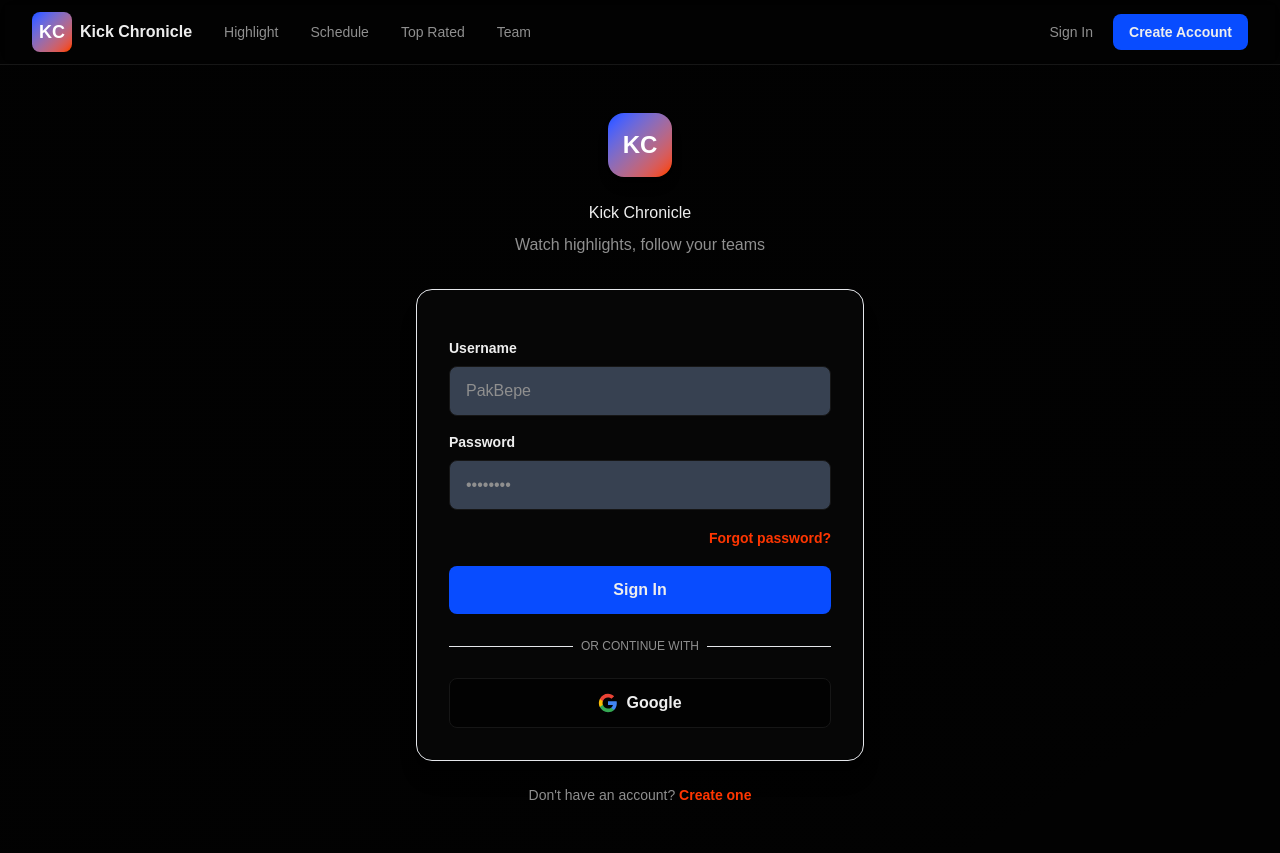
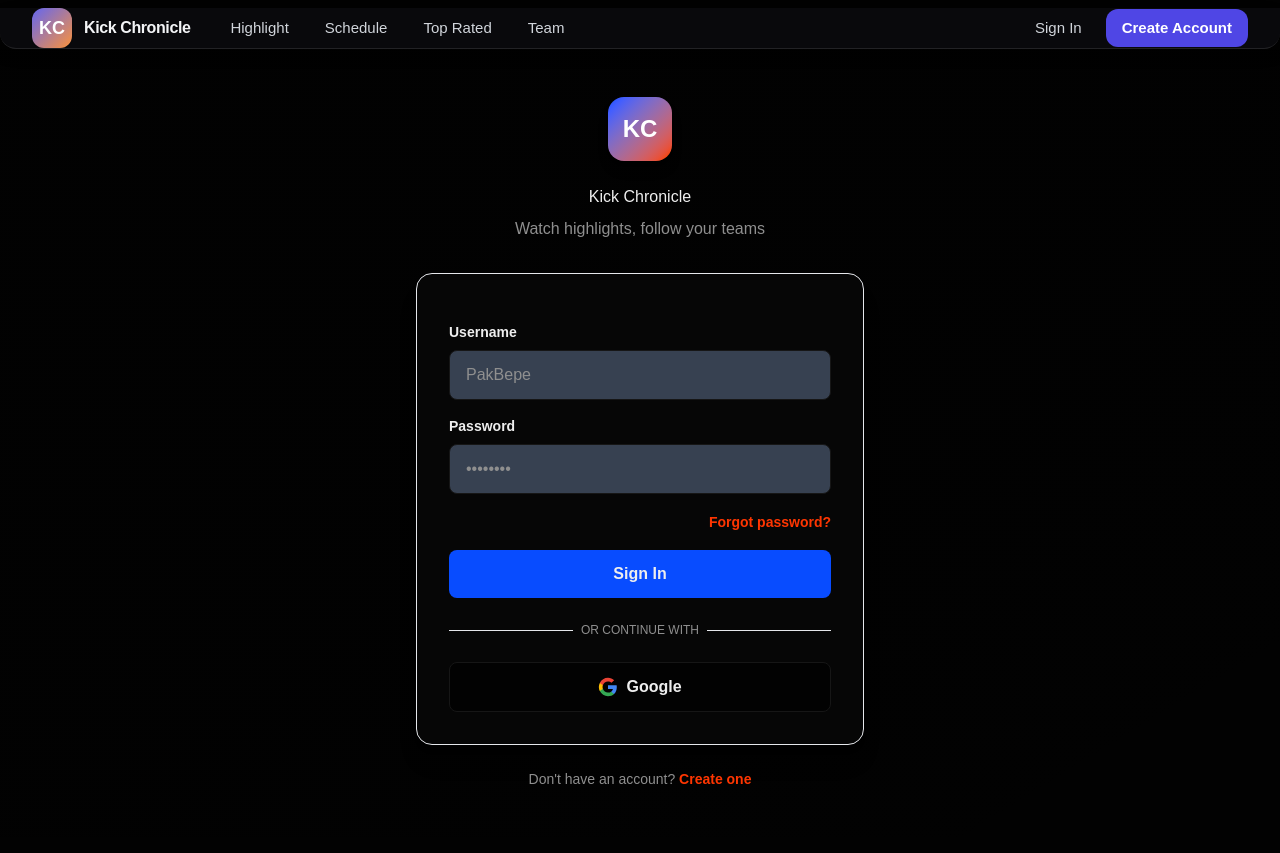
Before and after one commit to pbp-kelompok-c12/KickChronicle, a Django app: page /auth/login/ in a window 1280 px wide. After the commit the page ends 784 px from the top, so only its background shows below. Run offline with Django 5.2, Linux system fonts and the light colour scheme; some libraries are stand-ins or nearby versions.

Commit message:
style: Memperbesar tampilan navbar mengganti bahasa pada fitur forget password

```diff
--- a/auth_profil/templates/login.html
+++ b/auth_profil/templates/login.html
@@ -9,7 +9,7 @@
         <button id="close-modal-btn" class="absolute top-4 right-4 text-gray-400 hover:text-white text-2xl leading-none">&times;</button>
         <div id="modal-content">
             <h2 class="heading-md text-foreground mb-2">Reset Password</h2>
-            <p class="text-muted-foreground mb-6">Masukkan alamat email Anda, dan kami akan mengirimkan instruksi untuk mereset password Anda.</p>
+            <p class="text-muted-foreground mb-6">Enter your email address, and we'll send you instructions to reset your password.</p>
             {% include 'password_reset_form.html' %}
         </div>
     </div>
@@ -109,13 +109,13 @@
             .then(response => {
                 if (response.ok) {
                     modalContent.innerHTML = `
-                        <h2 class="heading-md text-foreground mb-2">Cek Email Anda</h2>
-                        <p class="text-muted-foreground">Prosedur untuk mengubah password sudah dikirimkan ke email Anda. Silakan periksa kotak masuk Anda.</p>
+                        <h2 class="heading-md text-foreground mb-2">Check your Email</h2>
+                        <p class="text-muted-foreground">We've sent you an email with instructions for resetting your password. Please check your inbox or spam.</p>
                     `;
                 } else {
                     modalContent.innerHTML = `
-                        <h2 class="heading-md text-red-500 mb-2">Terjadi Kesalahan</h2>
-                        <p class="text-muted-foreground">Tidak dapat mengirim email reset. Pastikan email yang Anda masukkan sudah benar dan terdaftar.</p>
+                        <h2 class="heading-md text-red-500 mb-2">Error</h2>
+                        <p class="text-muted-foreground">Unable to send reset email. Please ensure the email address you entered is correct and registered.</p>
                         <button onclick="location.reload()" class="mt-4 w-full py-2 font-semibold bg-primary text-primary-foreground rounded-lg">Coba Lagi</button>
                     `;
                 }
--- a/auth_profil/templates/password_reset_complete.html
+++ b/auth_profil/templates/password_reset_complete.html
@@ -1,11 +1,11 @@
-{% extends 'base.html' %}
+{% extends 'base_auth.html' %}
 {% block title %}Password Changed{% endblock %}
 
 {% block content %}
 <div class="min-h-[calc(100vh-4rem)] flex items-center justify-center px-4 py-12">
     <div class="w-full max-w-md text-center">
-        <h1 class="heading-lg text-foreground mb-4">Password Berhasil Diubah!</h1>
-        <p class="text-muted-foreground mb-6">Password Anda telah berhasil direset. Sekarang Anda bisa login dengan password baru Anda.</p>
+        <h1 class="heading-lg text-foreground mb-4">Password Changed Successfully!</h1>
+        <p class="text-muted-foreground mb-6">Your password has been successfully reset. You can now log in with your new password.</p>
         <a href="{% url 'auth_profil:login' %}" class="inline-block px-6 py-3 font-semibold bg-primary text-primary-foreground hover:bg-primary/90 rounded-lg">Kembali ke Login</a>
     </div>
 </div>
--- a/auth_profil/templates/password_reset_confirm.html
+++ b/auth_profil/templates/password_reset_confirm.html
@@ -10,7 +10,7 @@
         </div>
         <div class="bg-card p-8 border border-border/50 shadow-xl rounded-2xl">
             {% if validlink %}
-                <p class="text-muted-foreground mb-6 text-center">Silakan masukkan password baru Anda dua kali untuk verifikasi.</p>
+                <p class="text-muted-foreground mb-6 text-center">Please enter your new password twice for verification.</p>
                 <form method="POST" class="space-y-4">
                     {% csrf_token %}
                     {% for field in form %}
@@ -40,7 +40,7 @@
                     <button type="submit" class="w-full py-3 font-semibold bg-primary text-primary-foreground hover:bg-primary/90 rounded-lg !mt-6">Change my password</button>
                 </form>
             {% else %}
-                <p class="text-center text-red-400">Link untuk reset password ini tidak valid, mungkin karena sudah pernah digunakan. Silakan minta reset password yang baru.</p>
+                <p class="text-center text-red-400">This password reset link is invalid, possibly because it has already been used. Please request a new password reset.</p>
             {% endif %}
         </div>
     </div>
--- a/auth_profil/templates/password_reset_done.html
+++ b/auth_profil/templates/password_reset_done.html
@@ -4,9 +4,9 @@
 {% block content %}
 <div class="min-h-[calc(100vh-4rem)] flex items-center justify-center px-4 py-12">
     <div class="w-full max-w-md text-center">
-        <h1 class="heading-lg text-foreground mb-4">Instruksi Telah Dikirim</h1>
+        <h1 class="heading-lg text-foreground mb-4">Instructions Have Been Sent</h1>
         <p class="text-muted-foreground">
-            Kami telah mengirimkan email berisi instruksi untuk mereset password Anda. Silakan periksa kotak masuk Anda.
+            We've sent you an email with instructions for resetting your password. Please check your inbox or spam.
         </p>
     </div>
 </div>
--- a/auth_profil/templates/password_reset_subject.txt
+++ b/auth_profil/templates/password_reset_subject.txt
@@ -1 +1 @@
-Reset Password Akun Kick Chronicle Anda
+Reset Your Kick Chronicle Account Password
--- a/komen_like_rate/templates/komen_like_rate/komen.html
+++ b/komen_like_rate/templates/komen_like_rate/komen.html
@@ -65,7 +65,7 @@
         <p class="mt-3 text-zinc-100 leading-relaxed">{{ comment.content }}</p>
       </div>
     {% empty %}
-      <p id="emptyState" class="text-zinc-400">Belum ada komentar.</p>
+      <p id="emptyState" class="text-zinc-400">No comments yet.</p>
     {% endfor %}
   </div>
   </div>
@@ -155,7 +155,7 @@
         const p = document.createElement('p');
         p.id = 'emptyState';
         p.className = 'text-gray-500';
-        p.textContent = 'Belum ada komentar.';
+        p.textContent = 'No comments yet.';
         list.appendChild(p);
       }
     } else {
--- a/templates/navbar.html
+++ b/templates/navbar.html
@@ -1,22 +1,46 @@
 {% load static %}
-<nav class="sticky top-0 z-50 border-b border-border bg-card/95 backdrop-blur" role="navigation">
+{% url 'highlight:show_main_page' as url_highlight %}
+{% url 'kalender:schedule_index' as url_schedule %}
+{% url 'komen_like_rate:top_rated' as url_toprated %}
+{% url 'tim:standings_page' as url_team %}
+
+<div class="sticky top-0 z-[60]" aria-hidden="true" style="height: max(8px, env(safe-area-inset-top));"></div>
+<nav class="sticky top-2 z-50 bg-[#0c0c0f]/80 backdrop-blur-md border-b border-white/10 rounded-b-2xl shadow-[0_6px_20px_-10px_rgba(0,0,0,0.6)]" role="navigation">
   <div class="max-w-7xl mx-auto px-4 sm:px-6 lg:px-8">
-        <div class="flex h-16 items-center justify-between">
+    <div class="flex h-18 items-center justify-between">
       <!-- logo + desktop -->
-            <div class="flex items-center gap-3">
-                <a href="/" class="flex items-center gap-2">
-                    <div class="flex h-10 w-10 items-center justify-center rounded-lg bg-gradient-to-br from-primary to-accent">
-                        <span class="text-lg font-bold text-white">KC</span>
+      <div class="flex items-center gap-4">
+        <a href="/" class="flex items-center gap-3">
+          <div class="flex h-10 w-10 items-center justify-center rounded-xl bg-gradient-to-br from-indigo-500 to-orange-400 shadow-sm">
+            <span class="text-lg font-extrabold text-white">KC</span>
           </div>
-                    <span class="hidden font-bold text-foreground sm:inline">Kick Chronicle</span>
+          <span class="hidden sm:inline font-semibold text-gray-100 tracking-tight">Kick Chronicle</span>
         </a>
 
         <!-- desktop links -->
-                <div class="hidden md:flex items-center gap-2 ml-2">
-                    <a href="/" class="px-3 py-2 text-sm font-medium text-muted-foreground rounded-md hover:bg-gray-700/50 hover:text-white">Highlight</a>
-                    <a href="{% url 'kalender:schedule_index' %}" class="px-3 py-2 text-sm font-medium text-muted-foreground rounded-md hover:bg-gray-700/50 hover:text-white">Schedule</a>
-                    <a href="{% url 'komen_like_rate:top_rated' %}" class="px-3 py-2 text-sm font-medium text-muted-foreground rounded-md hover:bg-gray-700/50 hover:text-white">Top Rated</a>
-                    <a href="{% url 'tim:standings_page' %}" class="px-3 py-2 text-sm font-medium text-muted-foreground rounded-md hover:bg-gray-700/50 hover:text-white">Team</a>
+        <div class="hidden md:flex items-center gap-1 ml-2">
+          {% with p=request.path %}
+          <a href="{{ url_highlight }}"
+             class="px-4 py-2 rounded-xl text-[15px] font-medium
+                    {% if p == url_highlight %} bg-white/10 text-white {% else %} text-gray-300 hover:text-white hover:bg-white/10 {% endif %}">
+            Highlight
+          </a>
+          <a href="{{ url_schedule }}"
+             class="px-4 py-2 rounded-xl text-[15px] font-medium
+                    {% if p == url_schedule %} bg-white/10 text-white {% else %} text-gray-300 hover:text-white hover:bg-white/10 {% endif %}">
+            Schedule
+          </a>
+          <a href="{{ url_toprated }}"
+             class="px-4 py-2 rounded-xl text-[15px] font-medium
+                    {% if p == url_toprated %} bg-white/10 text-white {% else %} text-gray-300 hover:text-white hover:bg-white/10 {% endif %}">
+            Top Rated
+          </a>
+          <a href="{{ url_team }}"
+             class="px-4 py-2 rounded-xl text-[15px] font-medium
+                    {% if p == url_team %} bg-white/10 text-white {% else %} text-gray-300 hover:text-white hover:bg-white/10 {% endif %}">
+            Team
+          </a>
+          {% endwith %}
         </div>
       </div>
 
@@ -25,39 +49,47 @@
         {% if user.is_authenticated %}
         <div class="relative">
           <button id="user-menu-button" type="button"
-                    class="flex items-center gap-2 px-3 py-1.5 rounded-full hover:bg-gray-700/50 focus:outline-none focus:ring-2 focus:ring-offset-2 focus:ring-offset-gray-800 focus:ring-white"
+                  class="flex items-center gap-3 px-3.5 py-2 rounded-full hover:bg-white/10 focus:outline-none focus:ring-2 focus:ring-white/20"
                   aria-expanded="false" aria-controls="user-menu">
-                        <span class="sr-only">Open user menu</span>
             {% if user.profile.image %}
-                            <img id="nav-avatar-img" class="h-8 w-8 rounded-full object-cover" src="{{ user.profile.image.url }}" alt="Avatar">
+              <img class="h-9 w-9 rounded-full object-cover" src="{{ user.profile.image.url }}" alt="Avatar">
             {% else %}
-                            <img id="nav-avatar-img" class="h-8 w-8 rounded-full object-cover" src="{% static 'img/default.png' %}" alt="Avatar">
+              <img class="h-9 w-9 rounded-full object-cover" src="{% static 'img/default.png' %}" alt="Avatar">
             {% endif %}
-                        <span id="nav-username" class="hidden sm:inline text-sm font-medium text-foreground">{{ user.username }}</span>
+            <span class="hidden sm:inline text-[15px] font-medium text-gray-100">{{ user.username }}</span>
           </button>
 
           <!-- dropdown user -->
-                    <div id="user-menu" class="absolute right-0 mt-2 w-48 rounded-md shadow-lg py-1 bg-card border border-gray-700 ring-1 ring-black ring-opacity-5 hidden" role="menu" aria-labelledby="user-menu-button">
-                        <a href="{% url 'auth_profil:profile' %}" class="block px-4 py-2 text-sm text-foreground hover:bg-gray-700/50" role="menuitem">Settings</a>
-                        <a href="{% url 'komen_like_rate:favorite_list' %}" class="block px-4 py-2 text-sm text-foreground hover:bg-gray-700/50" role="menuitem">Favorite</a>
-                        <a href="{% url 'auth_profil:logout' %}" class="block px-4 py-2 text-sm text-red-400 hover:bg-gray-700/50" role="menuitem">Sign Out</a>
+          <div id="user-menu"
+               class="absolute right-0 mt-2 w-56 rounded-xl border border-white/10 bg-[#141417] text-gray-100 shadow-lg hidden"
+               role="menu" aria-labelledby="user-menu-button">
+            <a href="{% url 'auth_profil:profile' %}" class="block px-4 py-2.5 text-sm hover:bg-white/10" role="menuitem">Settings</a>
+            <a href="{% url 'komen_like_rate:favorite_list' %}" class="block px-4 py-2.5 text-sm hover:bg-white/10" role="menuitem">Favorite</a>
+            <a href="{% url 'auth_profil:logout' %}" class="block px-4 py-2.5 text-sm text-red-300 hover:bg-red-500/10" role="menuitem">Sign Out</a>
           </div>
         </div>
         {% else %}
         <div class="hidden md:flex items-center gap-2">
-                    <a href="{% url 'auth_profil:login' %}" class="px-3 py-2 text-sm font-medium text-muted-foreground rounded-md hover:bg-gray-700/50 hover:text-white">Sign In</a>
-                    <a href="{% url 'auth_profil:register' %}" class="px-4 py-2 text-sm font-semibold text-primary-foreground bg-primary rounded-lg hover:bg-primary/90">Create Account</a>
+          <a href="{% url 'auth_profil:login' %}"
+             class="px-4 py-2 rounded-xl text-[15px] font-medium text-gray-300 hover:text-white hover:bg-white/10">
+            Sign In
+          </a>
+          <a href="{% url 'auth_profil:register' %}"
+             class="px-4 py-2 rounded-xl text-[15px] font-semibold bg-indigo-600 text-white hover:bg-indigo-500">
+            Create Account
+          </a>
         </div>
         {% endif %}
 
         <!-- hamburger mobile -->
-                <button id="mobile-menu-toggle" class="md:hidden inline-flex items-center justify-center p-2 rounded-md hover:bg-gray-700/50 focus:outline-none" aria-controls="mobile-menu" aria-expanded="false">
+        <button id="mobile-menu-toggle"
+                class="md:hidden inline-flex items-center justify-center p-2.5 rounded-xl hover:bg-white/10 focus:outline-none focus:ring-2 focus:ring-white/20"
+                aria-controls="mobile-menu" aria-expanded="false">
           <span class="sr-only">Open main menu</span>
-                    <!-- icon -->
-                    <svg id="icon-open" class="h-6 w-6" fill="none" stroke="currentColor" viewBox="0 0 24 24">
+          <svg id="icon-open" class="h-6 w-6 text-gray-200" fill="none" stroke="currentColor" viewBox="0 0 24 24">
             <path stroke-linecap="round" stroke-linejoin="round" stroke-width="2" d="M4 6h16M4 12h16M4 18h16"/>
           </svg>
-                    <svg id="icon-close" class="h-6 w-6 hidden" fill="none" stroke="currentColor" viewBox="0 0 24 24">
+          <svg id="icon-close" class="h-6 w-6 text-gray-200 hidden" fill="none" stroke="currentColor" viewBox="0 0 24 24">
             <path stroke-linecap="round" stroke-linejoin="round" stroke-width="2" d="M6 18L18 6M6 6l12 12"/>
           </svg>
         </button>
@@ -66,23 +98,23 @@
   </div>
 
   <!-- mobile -->
-    <div id="mobile-menu" class="md:hidden border-t border-border hidden">
+  <div id="mobile-menu" class="md:hidden hidden border-t border-white/10 bg-[#0f0f12]/95 backdrop-blur">
     <div class="px-4 pt-3 pb-4 space-y-1">
-            <a href="/" class="block px-3 py-2 rounded-md text-foreground hover:bg-gray-700/50">Highlight</a>
-            <a href="{% url 'kalender:schedule_index' %}" class="block px-3 py-2 rounded-md text-foreground hover:bg-gray-700/50">Schedule</a>
-            <a href="{% url 'komen_like_rate:top_rated' %}" class="block px-3 py-2 rounded-md text-foreground hover:bg-gray-700/50">Top Rated</a>
-            <a href="{% url 'tim:standings_page' %}" class="block px-3 py-2 rounded-md text-foreground hover:bg-gray-700/50">Team</a>
+      <a href="{{ url_highlight }}" class="block px-3 py-3 rounded-xl text-gray-200 hover:bg-white/10">Highlight</a>
+      <a href="{{ url_schedule }}"  class="block px-3 py-3 rounded-xl text-gray-200 hover:bg-white/10">Schedule</a>
+      <a href="{{ url_toprated }}"  class="block px-3 py-3 rounded-xl text-gray-200 hover:bg-white/10">Top Rated</a>
+      <a href="{{ url_team }}"      class="block px-3 py-3 rounded-xl text-gray-200 hover:bg-white/10">Team</a>
 
       {% if user.is_authenticated %}
-                <div class="mt-2 border-t border-border/60 pt-2">
-                <a href="{% url 'auth_profil:profile' %}" class="block px-3 py-2 rounded-md text-foreground hover:bg-gray-700/50">Settings</a>
-                <a href="#" class="block px-3 py-2 rounded-md text-foreground hover:bg-gray-700/50">Favorite</a>
-                <a href="{% url 'auth_profil:logout' %}" class="block px-3 py-2 rounded-md text-red-400 hover:bg-gray-700/50">Sign Out</a>
+      <div class="mt-2 border-t border-white/10 pt-2">
+        <a href="{% url 'auth_profil:profile' %}" class="block px-3 py-3 rounded-xl hover:bg-white/10">Settings</a>
+        <a href="{% url 'komen_like_rate:favorite_list' %}" class="block px-3 py-3 rounded-xl hover:bg-white/10">Favorite</a>
+        <a href="{% url 'auth_profil:logout' %}" class="block px-3 py-3 rounded-xl text-red-300 hover:bg-red-500/10">Sign Out</a>
       </div>
       {% else %}
-                <div class="mt-2 border-t border-border/60 pt-2 flex gap-2">
-                <a href="{% url 'auth_profil:login' %}" class="flex-1 px-3 py-2 rounded-md text-center text-foreground hover:bg-gray-700/50">Sign In</a>
-                <a href="{% url 'auth_profil:register' %}" class="flex-1 px-3 py-2 rounded-md text-center bg-primary text-primary-foreground hover:bg-primary/90">Create</a>
+      <div class="mt-2 border-t border-white/10 pt-3 grid grid-cols-2 gap-2">
+        <a href="{% url 'auth_profil:login' %}" class="px-3 py-2.5 rounded-xl text-center hover:bg-white/10">Sign In</a>
+        <a href="{% url 'auth_profil:register' %}" class="px-3 py-2.5 rounded-xl text-center bg-indigo-600 text-white hover:bg-indigo-500">Create</a>
       </div>
       {% endif %}
     </div>
@@ -103,7 +135,7 @@
     iconClose.classList.toggle('hidden', !open);
   });
 
-    // Close mobile on resize to desktop
+  // auto-close when resizing to desktop
   window.addEventListener('resize', () => {
     if (window.innerWidth >= 768 && mobileMenu && !mobileMenu.classList.contains('hidden')) {
       mobileMenu.classList.add('hidden');
@@ -113,7 +145,7 @@
     }
   });
 
-    // User dropdown toggle
+  // user dropdown
   const userBtn = document.getElementById('user-menu-button');
   const userMenu = document.getElementById('user-menu');
 
```
Also changed, not shown: auth_profil/templates/password_reset_email.html (+7 -7 lines). Lines whose indentation alone changed are shown as unchanged.
